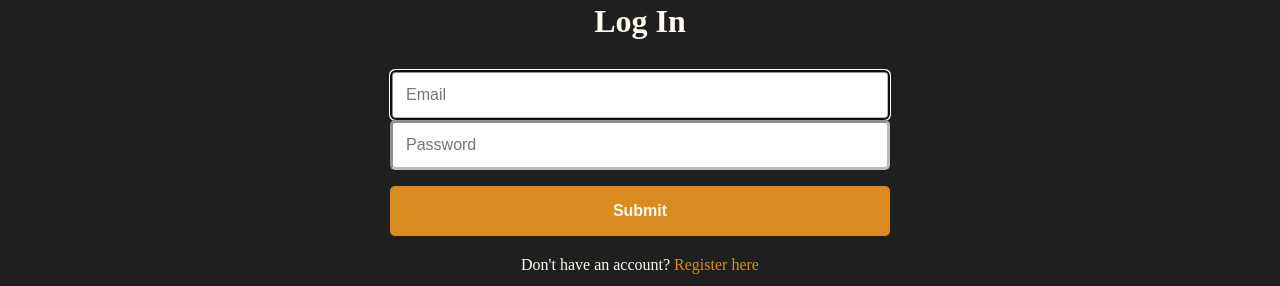
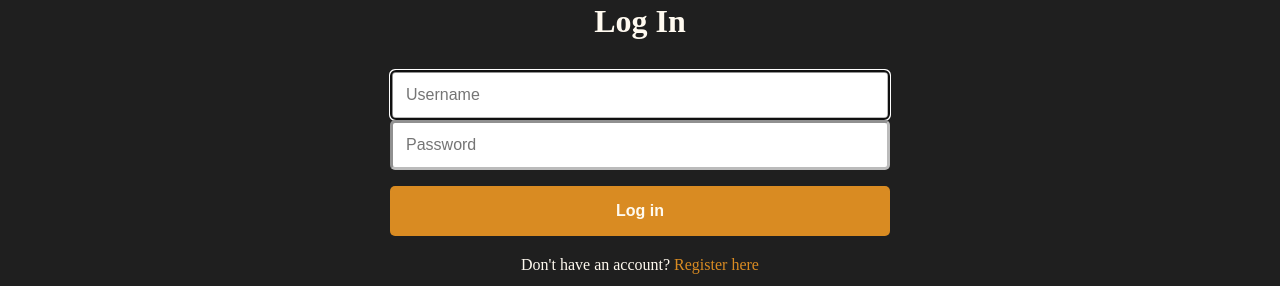
Before and after one commit to DarrylAdigwu/fit_tracker, a React (Vite) app in the folder client/: page /login in a window 1280 px wide. Shown: the part 275-561 px from the top of the page. Built offline with nearby package versions, Linux system fonts and the light colour scheme; a web font is replaced by a local one.

Commit message:
added validation, action function, and fetch post request in Login page

```diff
--- a/client/src/App.jsx
+++ b/client/src/App.jsx
@@ -5,7 +5,7 @@ import Layout from './components/Layout';
 import Home from './pages/Home';
 import About from './pages/About';
 import Register, { action as registerAction} from './pages/Register';
-import Login from './pages/Login';
+import Login, { action as loginAction } from './pages/Login';
 import Error from './pages/Error';
 import Dashboard from './pages/profile/Dashboard';
 
@@ -29,6 +29,7 @@ const router = createBrowserRouter(createRoutesFromElements(
     <Route
       path="login"
       element={<Login />}
+      action={loginAction}
     />
     <Route
       path="dashboard"
--- a/client/src/pages/Login.jsx
+++ b/client/src/pages/Login.jsx
@@ -1,18 +1,83 @@
 import React from "react";
-import { Form, NavLink } from "react-router";
-import "../assets/css/account.css"
+import { Form, NavLink, useActionData, useNavigate } from "react-router";
+import "../assets/css/account.css";
+import { sendData } from "../../client-utils";
+
+export async function action({ request }) {
+   // Form data
+   const formData = await request.formData();
+   const username = formData.get("username");
+   const password = formData.get("password");
+
+   // Send form data to server
+   const sendFormData = await sendData("login", username, password);
+
+   /**  Client side validation **/
+  const errors = {};
+  const valid = {};
+
+  // Check input return error obj if invalid
+  if(!username) {
+    errors.invalidUsername = "Name is required!"
+    return errors;
+  }
+
+  // All server side error validation responses
+  if(sendFormData.serverError) {
+    errors.invalid = sendFormData.serverError
+    return errors.invalid
+  }
+
+  if(!password) {
+    errors.invalidPassword = "Password is required!"
+    return errors;
+  }
+
+  // If all valid, return valid object for page redirect
+ if(username && password) {
+   valid.success = "true";
+  }
+
+  if(Object.keys(valid).length > 0) {
+    return valid;
+  };
+}
 
 export default function Login () {
+  const actionData = useActionData();
+  const navigate = useNavigate();
+  const isLogging = navigate.state === 'submitting';
+  console.log(actionData)
+
+  const key = actionData ? Object.keys(actionData) : null;
+
+  // Redirect user if validation is successful
+  if(actionData && actionData.success) {
+    //return window.location.replace("/login")
+  }
+
   return(
     <div className="container login-container">
       <section className="login-main">
         <h1>Log In</h1>
         <Form method="post" className="login-form">
-          <label htmlFor="login-email"/>
-          <input name="email" type="email" id="login-email" placeholder="Email" autoComplete="on" autoFocus />
+          {/*
+          <label htmlFor="reg-email">Email:</label>
+          <input name="email" type="email" id="reg-email" placeholder="Email" autoComplete="on" autoFocus />
+          <label htmlFor="firstName">First Name:</label>
+          <input name="firstName" type="text" id="firstName" placeholder="First Name" autoComplete="on"/>
+          <label htmlFor="lastName">Last Name:</label>
+          <input name="lastName" type="text" id="lastName" placeholder="Last Name" autoComplete="on"/>
+          */}
+          <label htmlFor="username"/>
+          <input name="username" type="text" id="username" placeholder="Username" autoComplete="on" autoFocus  />
+          {actionData && key == "invalidUsername" || key == "unauthUsername" ? <span className="invalid">{actionData[key]}</span> : null}
+
           <label htmlFor="login-password"/>
           <input name="password" type="password" id="login-password" placeholder="Password" autoComplete="off"/>
-          <button>Submit</button>
+          {actionData && key == "invalidPassword" || key == "unauthPassword" ? <span className="invalid">{actionData[key]}</span> : null}
+
+          <button>{isLogging ? "Logging in..." : "Log in"}</button>
         </Form>
         <aside>Don't have an account? <NavLink to="/register">Register here</NavLink></aside>
       </section>
```
